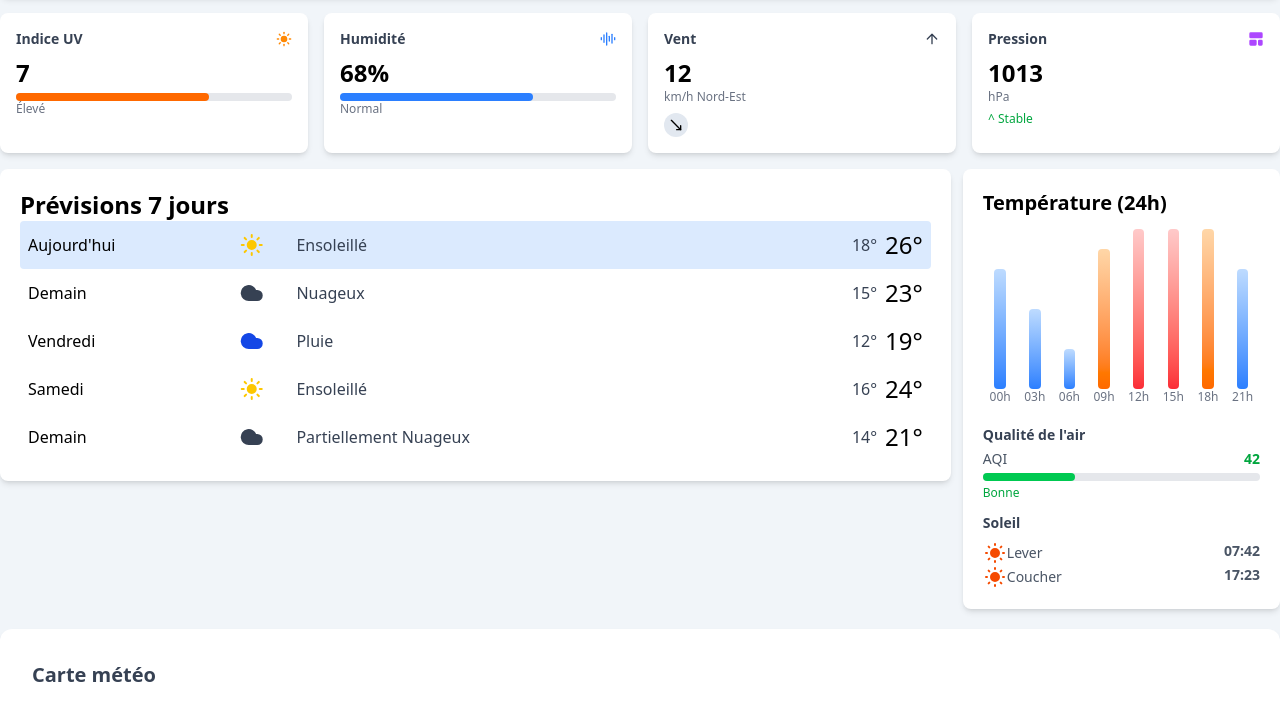
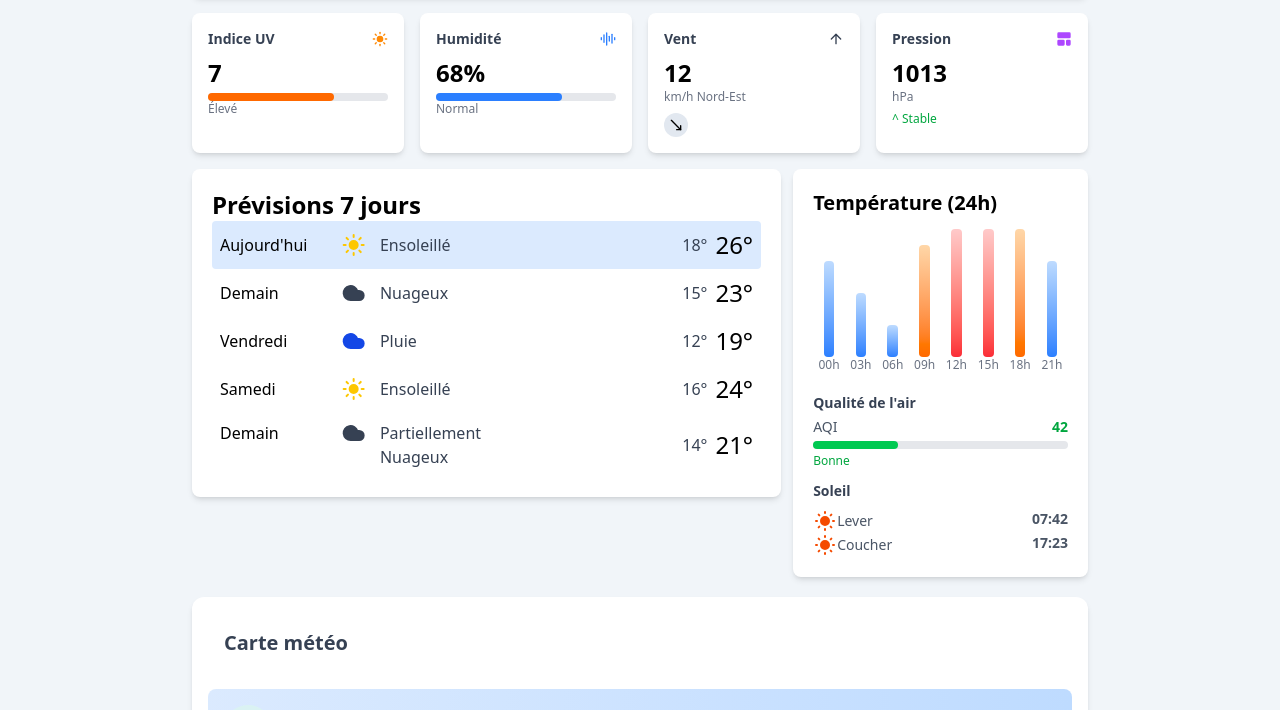
Before and after one commit to antoinebtn/ESGI-Tailwind, a website: page index.html in a window 1280 px wide. Shown: the part 319-1029 px from the top of the page. Drawn offline with nearby package versions, Linux system fonts and the light colour scheme; files that its build step writes are made by us from their sources.

Commit message:
size/ratio fix

```diff
--- a/index.html
+++ b/index.html
@@ -10,7 +10,7 @@
 
 <body class="bg-slate-100">
   <nav class="bg-white shadow-md">
-    <div class="container mx-auto flex flex-col md:flex-row justify-between items-center py-4">
+    <div class="container w-[70%] mx-auto flex flex-col md:flex-row justify-between items-center py-4">
       <div class="flex items-center">
         <i data-lucide="sun"
           class="text-white bg-gradient-to-r from-indigo-500 to-purple-500 rounded-lg h-8 w-8 p-2 fill-white"></i>
@@ -27,7 +27,7 @@
     </div>
   </nav>
 
-  <main class="container mx-auto">
+  <main class="container w-[70%] mx-auto">
     <div
       class=" my-4 bg-gradient-to-r from-indigo-500 to-purple-500 rounded-lg flex justify-between items-center shadow-md py-4">
       <div class="p-4 w-[60%] md:w-[80%]">
@@ -96,7 +96,7 @@
       </div>
     </div>
     <div class="flex gap-3 flex-col lg:flex-row">
-      <div class="w-full lg:w-3/4 p-5 rounded-lg shadow-md h-full bg-white">
+      <div class="w-full lg:w-4/6 p-5 rounded-lg shadow-md h-full bg-white">
         <h2 class="text-2xl font-bold">Prévisions 7 jours</h2>
         <div class="flex justify-between items-center bg-blue-100 rounded p-2">
           <div class="flex justify-items-start md:w-2/4 w-2/3">
@@ -159,40 +159,40 @@
         </div>
       </div>
 
-      <div class="w-full lg:w-1/4 p-5 rounded-lg shadow-md h-full bg-white">
+      <div class="w-full lg:w-2/6 p-5 rounded-lg shadow-md h-full bg-white">
         <div class="mb-5">
           <h2 class="text-xl font-bold">Température (24h)</h2>
           <div class="flex mt-3">
             <div class="flex flex-col w-1/8 justify-end items-center">
-              <div class="h-30 rounded w-1/3 bg-gradient-to-b from-blue-200 to-blue-500"></div>
+              <div class="h-24 rounded w-1/3 bg-gradient-to-b from-blue-200 to-blue-500"></div>
               <span class="text-xs text-gray-500">00h</span>
             </div>
             <div class="flex flex-col w-1/8 justify-end items-center">
-              <div class="h-20 rounded w-1/3 bg-gradient-to-b from-blue-200 to-blue-500"></div>
+              <div class="h-16 rounded w-1/3 bg-gradient-to-b from-blue-200 to-blue-500"></div>
               <span class="text-xs text-gray-500">03h</span>
             </div>
             <div class="flex flex-col w-1/8 justify-end items-center">
-              <div class="h-10 rounded w-1/3 bg-gradient-to-b from-blue-200 to-blue-500"></div>
+              <div class="h-8 rounded w-1/3 bg-gradient-to-b from-blue-200 to-blue-500"></div>
               <span class="text-xs text-gray-500">06h</span>
             </div>
             <div class="flex flex-col w-1/8 justify-end items-center">
-              <div class="h-35 rounded w-1/3 bg-gradient-to-b from-orange-200 to-orange-500"></div>
+              <div class="h-28 rounded w-1/3 bg-gradient-to-b from-orange-200 to-orange-500"></div>
               <span class="text-xs text-gray-500">09h</span>
             </div>
             <div class="flex flex-col w-1/8 justify-end items-center">
-              <div class="h-40 rounded w-1/3 bg-gradient-to-b from-red-200 to-red-500"></div>
+              <div class="h-32 rounded w-1/3 bg-gradient-to-b from-red-200 to-red-500"></div>
               <span class="text-xs text-gray-500">12h</span>
             </div>
             <div class="flex flex-col w-1/8 justify-end items-center">
-              <div class="h-40 rounded w-1/3 bg-gradient-to-b from-red-200 to-red-500"></div>
+              <div class="h-32 rounded w-1/3 bg-gradient-to-b from-red-200 to-red-500"></div>
               <span class="text-xs text-gray-500">15h</span>
             </div>
             <div class="flex flex-col w-1/8 justify-end items-center">
-              <div class="h-40 rounded w-1/3 bg-gradient-to-b from-orange-200 to-orange-500"></div>
+              <div class="h-32 rounded w-1/3 bg-gradient-to-b from-orange-200 to-orange-500"></div>
               <span class="text-xs text-gray-500">18h</span>
             </div>
             <div class="flex flex-col w-1/8 justify-end items-center">
-              <div class="h-30 rounded w-1/3 bg-gradient-to-b from-blue-200 to-blue-500"></div>
+              <div class="h-24 rounded w-1/3 bg-gradient-to-b from-blue-200 to-blue-500"></div>
               <span class="text-xs text-gray-500">21h</span>
             </div>
           </div>
```
